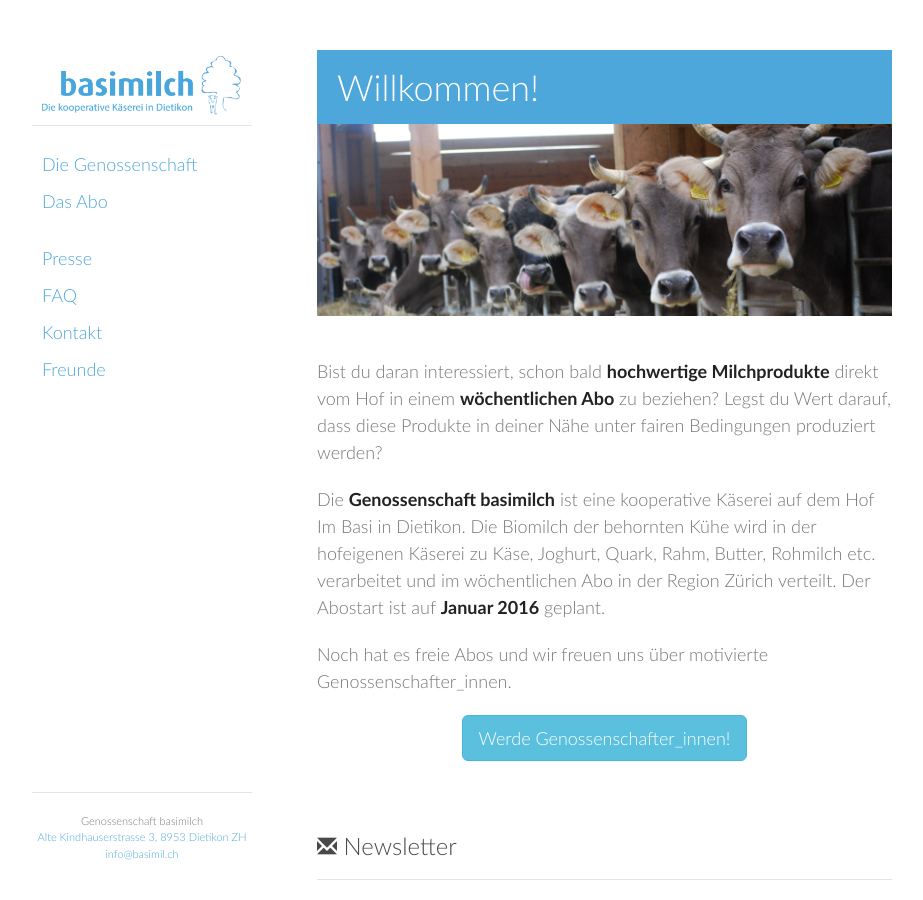
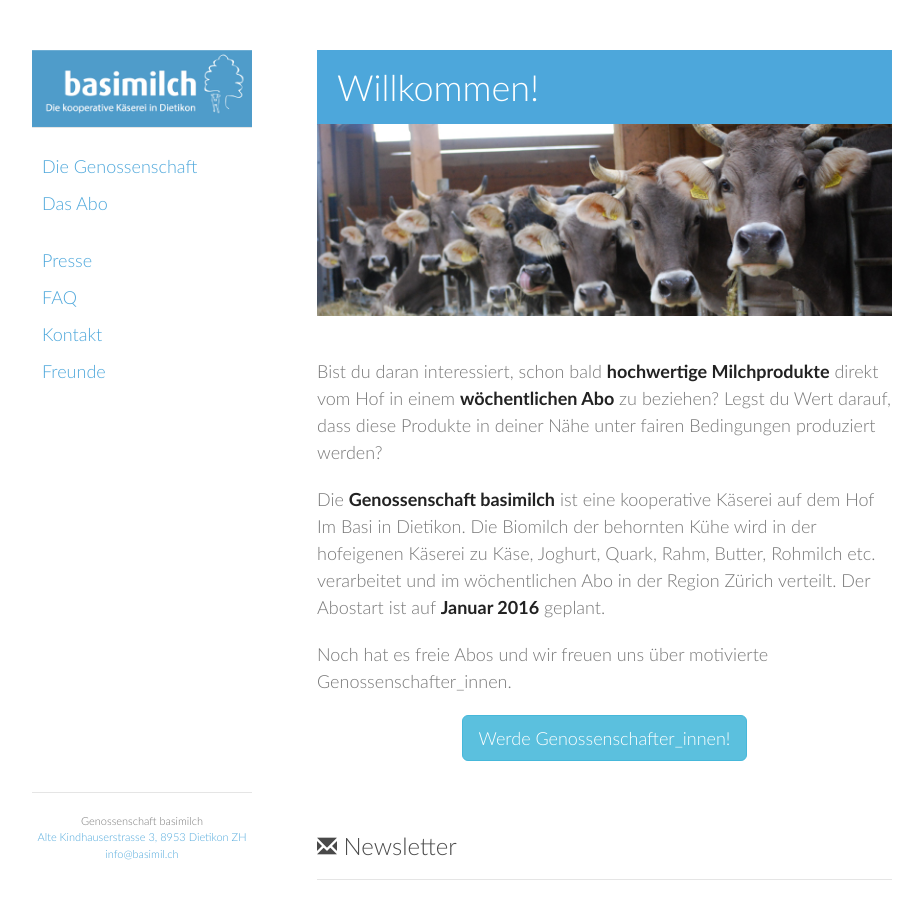
Before and after one commit to vryser/basimilch.github.io, a Jekyll site: the page built from pages/00-home.md, in a window 1280 px wide and 900 px high. Shown: the whole window, without its empty margins (178-1101 px from the left). Built offline with Jekyll 4.4.1, drawn with Linux system fonts in a browser that asks for light colours.

Commit message:
change: update logos and toggle blue/white on main page

```diff
--- a/_layouts/default.html
+++ b/_layouts/default.html
@@ -54,7 +54,11 @@
             display: block;
           }
         </style>
-        <a class="home-link" href="/"><img src="/images/logo_horizontal_380x130.png" alt="basimilch"></a>
+        {% if page.url == "/" %}
+          <a class="home-link" href="/"><img src="/images/logo_blau_512px.png" alt="basimilch"></a>
+        {% else %}
+          <a class="home-link" href="/"><img src="/images/logo_weiss_512px.png" alt="basimilch"></a>
+        {% endif %}
         <hr>
         <ul class="sections-menu-group">
             {% for section in site.sections.main %}
```
Also changed, not shown: images/logo_blau_512px.png (added), images/logo_horizontal_380x130.png (deleted), images/logo_horizontal_negative_380x130.png (deleted), images/logo_square_130x130.png (deleted), images/logo_square_negative_130x130.png (deleted), images/logo_weiss_512px.png (added).
